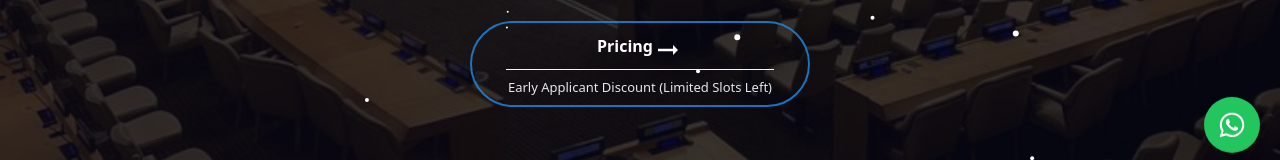
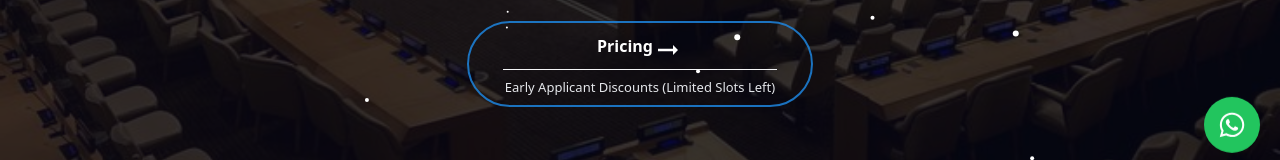
Before and after one commit to Nomanali25228/atsasmun, a Next.js app: page / in a window 1280 px wide. Shown: the part 566-726 px from the top of the page. Built offline with nearby package versions, Linux system fonts and the light colour scheme.

Commit message:
navbar update

```diff
--- a/src/app/(component)/navbar & header/Navbar.js
+++ b/src/app/(component)/navbar & header/Navbar.js
@@ -737,7 +737,7 @@ export default function Home() {
                                 </div>
                                 <hr className="w-[70%] sm:w-[80%] mx-auto border-t border-gray-100" />
                                 <p className="py-2 px-6 sm:px-9 text-[11px] sm:text-[13px] text-gray-200">
-                                    Early Applicant Discount (Limited Slots Left)
+                                    Early Applicant Discounts (Limited Slots Left)
                                 </p>
                             </button>
                         </Link>
```
